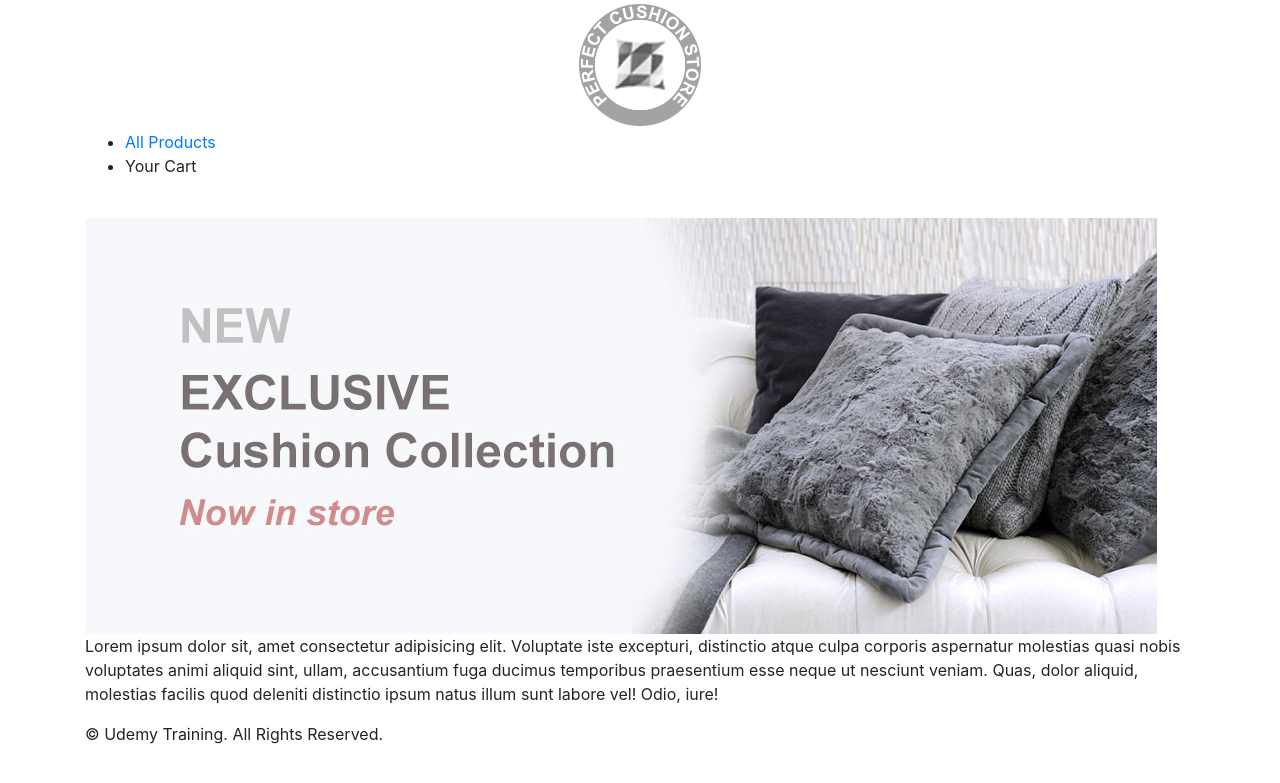
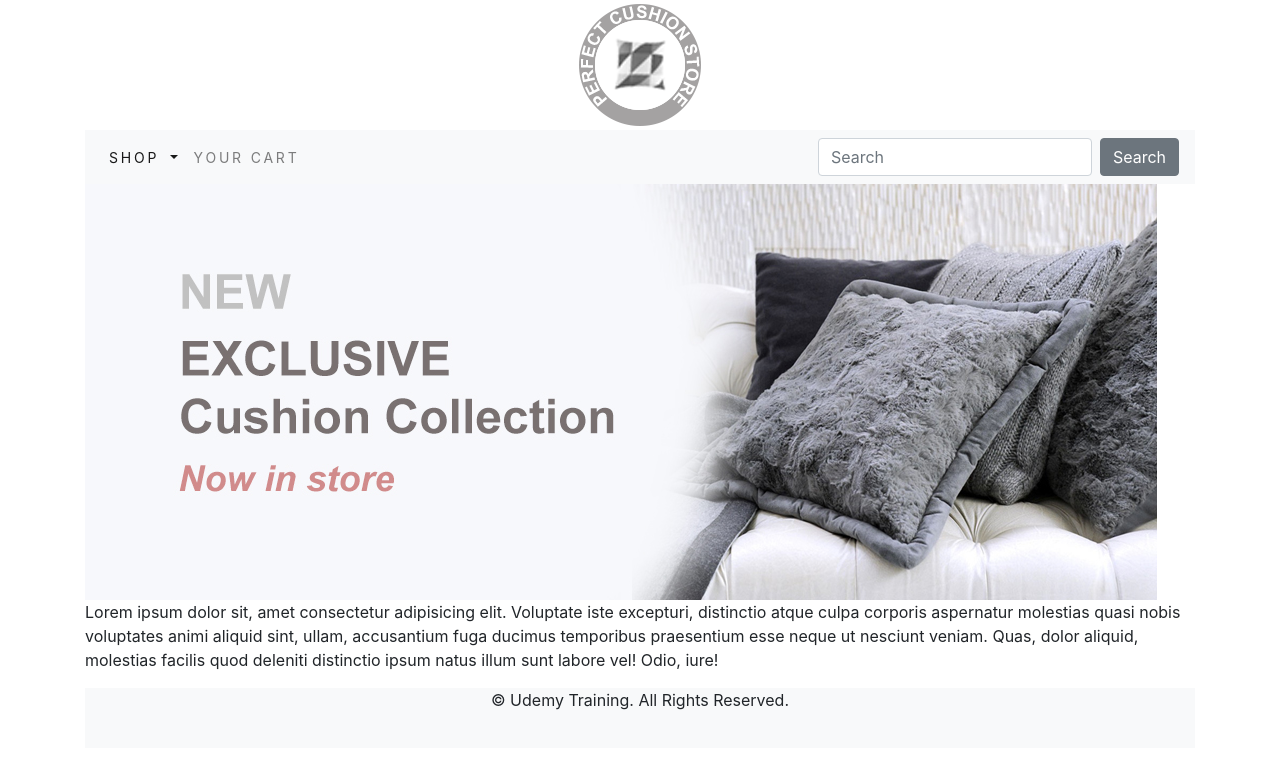
Before and after one commit to yeojin-dev/Django-Shop, a Django app: page /shop/ in a window 1280 px wide. Shown: the top 783 px of the page. Run offline with Django 3.2, Linux system fonts and the light colour scheme; data that the repository does not hold is empty; some libraries are stand-ins or nearby versions.

Commit message:
header, navbar, footer에 bootstrap 4 적용

```diff
--- a/app/shop/templates/base.html
+++ b/app/shop/templates/base.html
@@ -5,6 +5,7 @@
     <meta charset="UTF-8">
     <meta name="description" content="{% block metadescription %}{% endblock %}">
     <meta name="viewport" content="width=device-width, initial-scale=1.0, shrink-to-fit=no">
+    <link href="https://fonts.googleapis.com/css?family=Roboto" rel="stylesheet">
     <link rel="stylesheet" href="{% static 'css/custom.css' %}">
     <link rel="stylesheet" href="{% static 'css/bootstrap.min.css' %}">
     <meta http-equiv="X-UA-Compatible" content="ie=edge">
--- a/app/shop/templates/footer.html
+++ b/app/shop/templates/footer.html
@@ -1,3 +1,3 @@
-<div>
-    <p>&copy; Udemy Training. All Rights Reserved.</p>
+<div class="footer navbar-fixed-bottom my_footer">
+    <p class="text-center">&copy; Udemy Training. All Rights Reserved.</p>
 </div>
--- a/app/shop/templates/header.html
+++ b/app/shop/templates/header.html
@@ -1,6 +1,6 @@
 {% load staticfiles %}
 <header>
     <center>
-        <img src="{% static 'img/logo.png' %}" alt="Perfect Cushion Store">
+        <a href="{% url 'shop:all_products' %}"><img src="{% static 'img/logo.png' %}" alt="Perfect Cushion Store"></a>
     </center>
 </header>
--- a/app/shop/templates/navbar.html
+++ b/app/shop/templates/navbar.html
@@ -1,10 +1,32 @@
-<nav>
-    <ul>
-        <li><a href="{% url 'shop:all_products' %}">All Products</a></li>
-        {% for category in links %}
-            <li><a href="{{ category.get_url }}">{{ category.name }}</a></li>
-        {% endfor %}
-        <li>Your Cart</li>
-    </ul>
+<nav class="navbar navbar-expand-lg navbar-light bg-light">
+    <button class="navbar-toggler" type="button" data-toggle="collapse" data-target="#navbarSupportedContent" aria-controls="navbarSupportedContent"
+        aria-expanded="false" aria-label="Toggle navigation">
+        <span class="navbar-toggler-icon"></span>
+    </button>
+
+    <div class="collapse navbar-collapse" id="navbarSupportedContent">
+        <ul class="navbar-nav mr-auto">
+            <li class="nav-item dropdown {% if 'shop' in request.path %}active{% endif %}">
+                <a class="nav-link dropdown-toggle" href="#" id="navbarDropdown" role="button" data-toggle="dropdown" aria-haspopup="true"
+                    aria-expanded="false">
+                    Shop
+                </a>
+                <div class="dropdown-menu" aria-labelledby="navbarDropdown">
+                    <a class="dropdown-item" href="{% url 'shop:all_products' %}">All Products</a>
+                    {% for category in links %}
+                    <a class="dropdown-item" href="{{ category.get_url }}">{{ category.name }}</a>
+                    {% endfor %}
+                    <div class="dropdown-divider"></div>
+                    <a class="dropdown-item" href="#">Something else here</a>
+                </div>
+            </li>
+            <li class="nav-item">
+                <a class="nav-link" href="#">Your Cart</a>
+            </li>
+        </ul>
+        <form class="form-inline my-2 my-lg-0">
+            <input class="form-control mr-sm-2" type="search" placeholder="Search" aria-label="Search">
+            <button class="btn btn-secondary my-2 my-sm-0" type="submit">Search</button>
+        </form>
+    </div>
 </nav>
-<br>
--- a/app/static/css/custom.css
+++ b/app/static/css/custom.css
@@ -0,0 +1,26 @@
+body {
+    font-family: 'Roboto', sans-serif;
+
+}
+
+/** navbar **/
+.nav-item {
+    letter-spacing: .2em;
+    font-size: 14px;
+    text-transform: uppercase;
+}
+.dropdown-item {
+    letter-spacing: .2em;
+    font-size: 14px;
+    text-transform: uppercase;
+}
+
+/** footer **/
+.my_footer {
+    background-color: #f8f9fa;
+    height: 60px;
+}
+.my_footer a {
+    padding-top: 20px;
+    font-size: 14px;
+}
```
